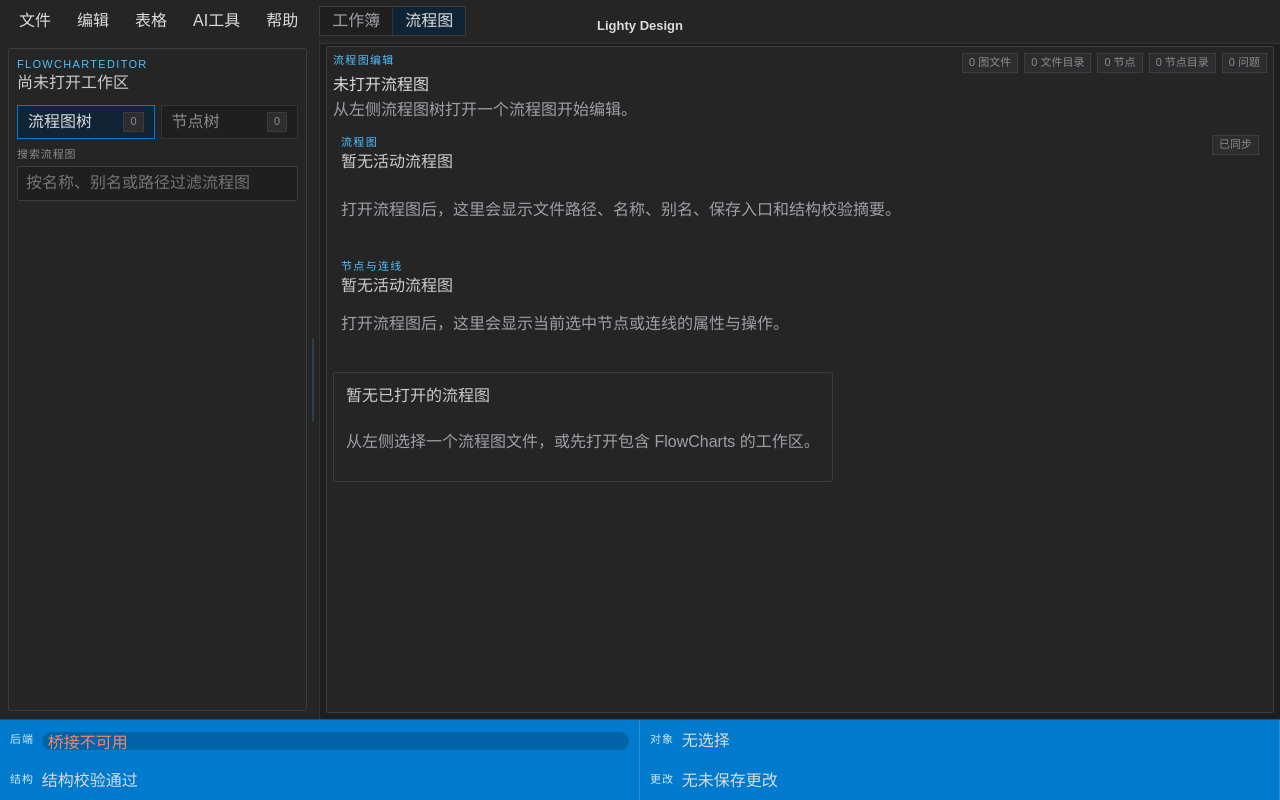
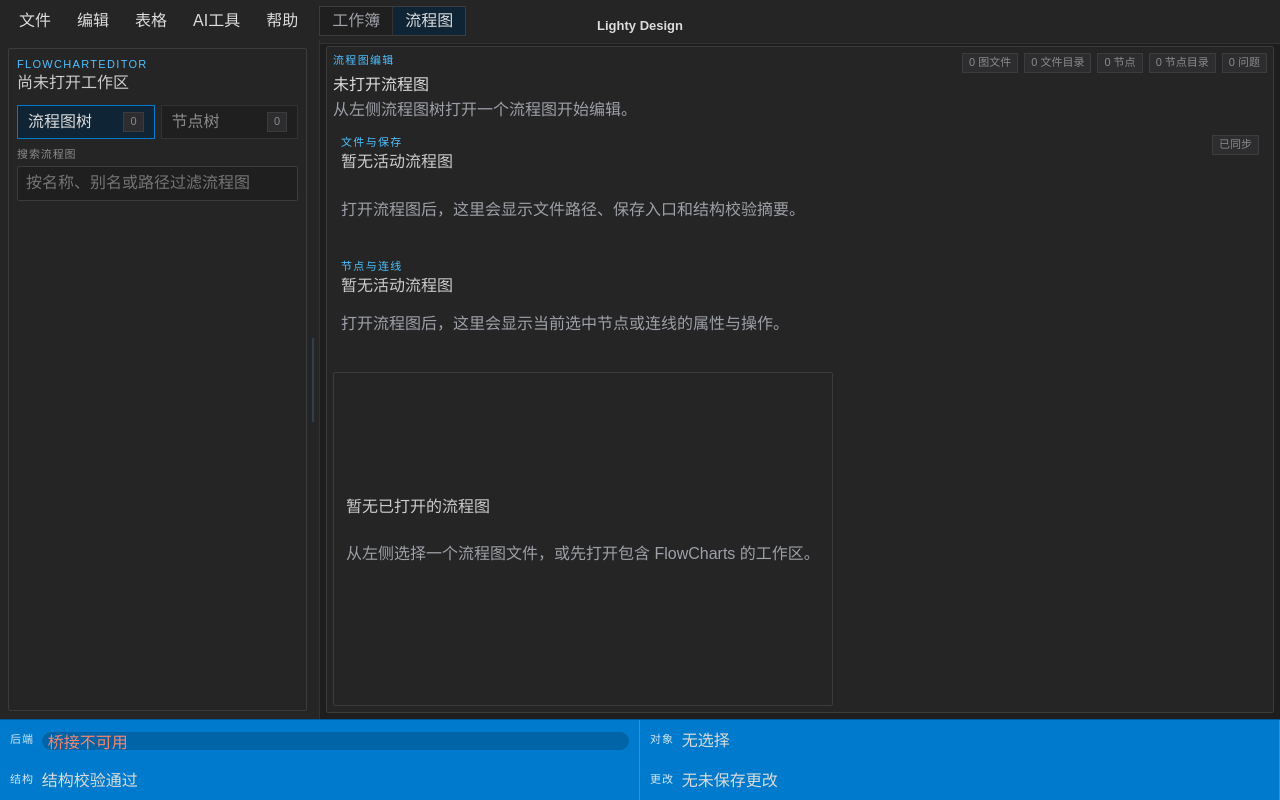
Before and after one commit to BreakEnder233/LightyDesign, a React (Vite) app in the folder app/desktop/: page / in a window 1280 px wide. Both pictures are taken after a click on the tab "流程图". Built offline with nearby package versions, Linux system fonts and the light colour scheme.

Commit message:
flowchart editor improve

```diff
--- a/app/desktop/src/flowchart-editor/components/FlowChartEditorView.tsx
+++ b/app/desktop/src/flowchart-editor/components/FlowChartEditorView.tsx
@@ -377,8 +377,8 @@ export function FlowChartEditorView({
               <section className="tree-card flowchart-inspector-panel flowchart-header-panel flowchart-overview-panel">
                 <div className="section-header">
                   <div>
-                    <p className="eyebrow">流程图</p>
-                    <strong>{hasActiveDocument ? activeFlowChartLabel : "暂无活动流程图"}</strong>
+                    <p className="eyebrow">文件与保存</p>
+                    <strong>{hasActiveDocument ? "当前流程图文件" : "暂无活动流程图"}</strong>
                   </div>
                   <span className={`badge${isDirty ? " flowchart-badge-dirty" : ""}`}>
                     {editor.saveState === "saving" ? "保存中" : isDirty ? "未保存" : "已同步"}
@@ -391,14 +391,6 @@ export function FlowChartEditorView({
                       <div className="flowchart-dialog-static-field flowchart-overview-field is-wide">
                         <span>文件路径</span>
                         <strong>{editor.activeSummary?.relativePath ?? "未打开流程图"}</strong>
-                      </div>
-                      <div className="flowchart-dialog-static-field flowchart-overview-field">
-                        <span>名称</span>
-                        <strong>{editor.activeDocument?.name ?? "未设置"}</strong>
-                      </div>
-                      <div className="flowchart-dialog-static-field flowchart-overview-field">
-                        <span>别名</span>
-                        <strong>{editor.activeDocument?.alias?.trim() ? editor.activeDocument.alias : "未设置"}</strong>
                       </div>
                     </div>
 
@@ -443,7 +435,7 @@ export function FlowChartEditorView({
                     </div>
                   </>
                 ) : (
-                  <p className="status-detail">打开流程图后，这里会显示文件路径、名称、别名、保存入口和结构校验摘要。</p>
+                  <p className="status-detail">打开流程图后，这里会显示文件路径、保存入口和结构校验摘要。</p>
                 )}
               </section>
 
--- a/app/desktop/src/styles/flowchart-editor.css
+++ b/app/desktop/src/styles/flowchart-editor.css
@@ -44,7 +44,9 @@
 .flowchart-editor-body {
   display: flex;
   flex-direction: column;
+  flex: 1 1 auto;
   min-height: 0;
+  overflow: hidden;
 }
 
 .flowchart-header-action {
@@ -55,7 +57,9 @@
   min-width: 0;
   min-height: 0;
   display: flex;
+  flex: 1 1 auto;
   position: relative;
+  overflow: hidden;
 }
 
 .flowchart-dialog-static-field {
```
